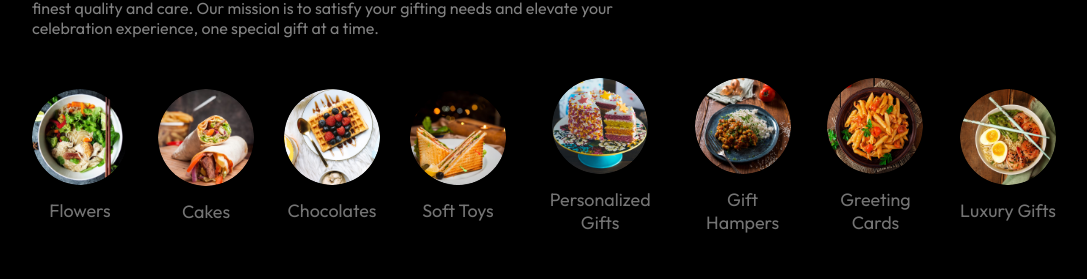
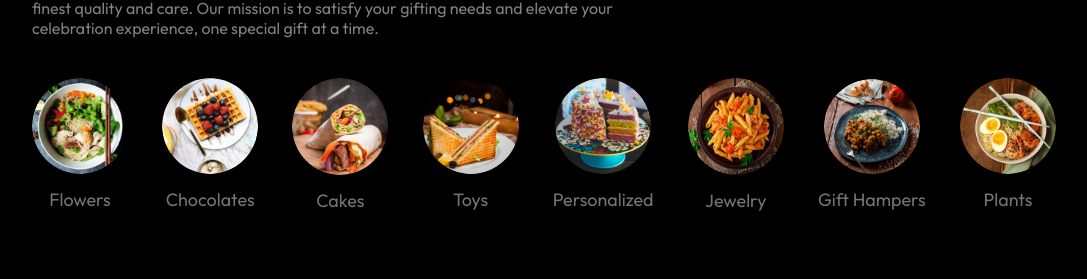
Before and after one commit to Sunil-Patel-21/GIRT-CART-SYSTEM, an Angular app in the folder angular-frontend/: page / in a window 1280 px wide. Shown: the part 673-952 px from the top of the page, without its empty margins (96-1183 px from the left). Built offline with nearby package versions, Linux system fonts and the light colour scheme; no server answers; a web font is replaced by a local one.

Commit message:
fix explore menu

```diff
--- a/angular-frontend/src/app/components/explore-menu/explore-menu.component.ts
+++ b/angular-frontend/src/app/components/explore-menu/explore-menu.component.ts
@@ -12,13 +12,13 @@ export class ExploreMenuComponent {
 
   menuList: MenuCategory[] = [
     { menu_name: 'Flowers', menu_image: 'assets/menu_1.png' },
+    { menu_name: 'Chocolates', menu_image: 'assets/menu_3.png' },
     { menu_name: 'Cakes', menu_image: 'assets/menu_2.png' },
-    { menu_name: 'Chocolates', menu_image: 'assets/menu_3.png' },
-    { menu_name: 'Soft Toys', menu_image: 'assets/menu_4.png' },
-    { menu_name: 'Personalized Gifts', menu_image: 'assets/menu_5.png' },
+    { menu_name: 'Toys', menu_image: 'assets/menu_4.png' },
+    { menu_name: 'Personalized', menu_image: 'assets/menu_5.png' },
+    { menu_name: 'Jewelry', menu_image: 'assets/menu_7.png' },
     { menu_name: 'Gift Hampers', menu_image: 'assets/menu_6.png' },
-    { menu_name: 'Greeting Cards', menu_image: 'assets/menu_7.png' },
-    { menu_name: 'Luxury Gifts', menu_image: 'assets/menu_8.png' }
+    { menu_name: 'Plants', menu_image: 'assets/menu_8.png' }
   ];
 
   setCategory(menuName: string) {
```
Also changed, not shown: 1 other file (tests, documents, lock files or other folders).
